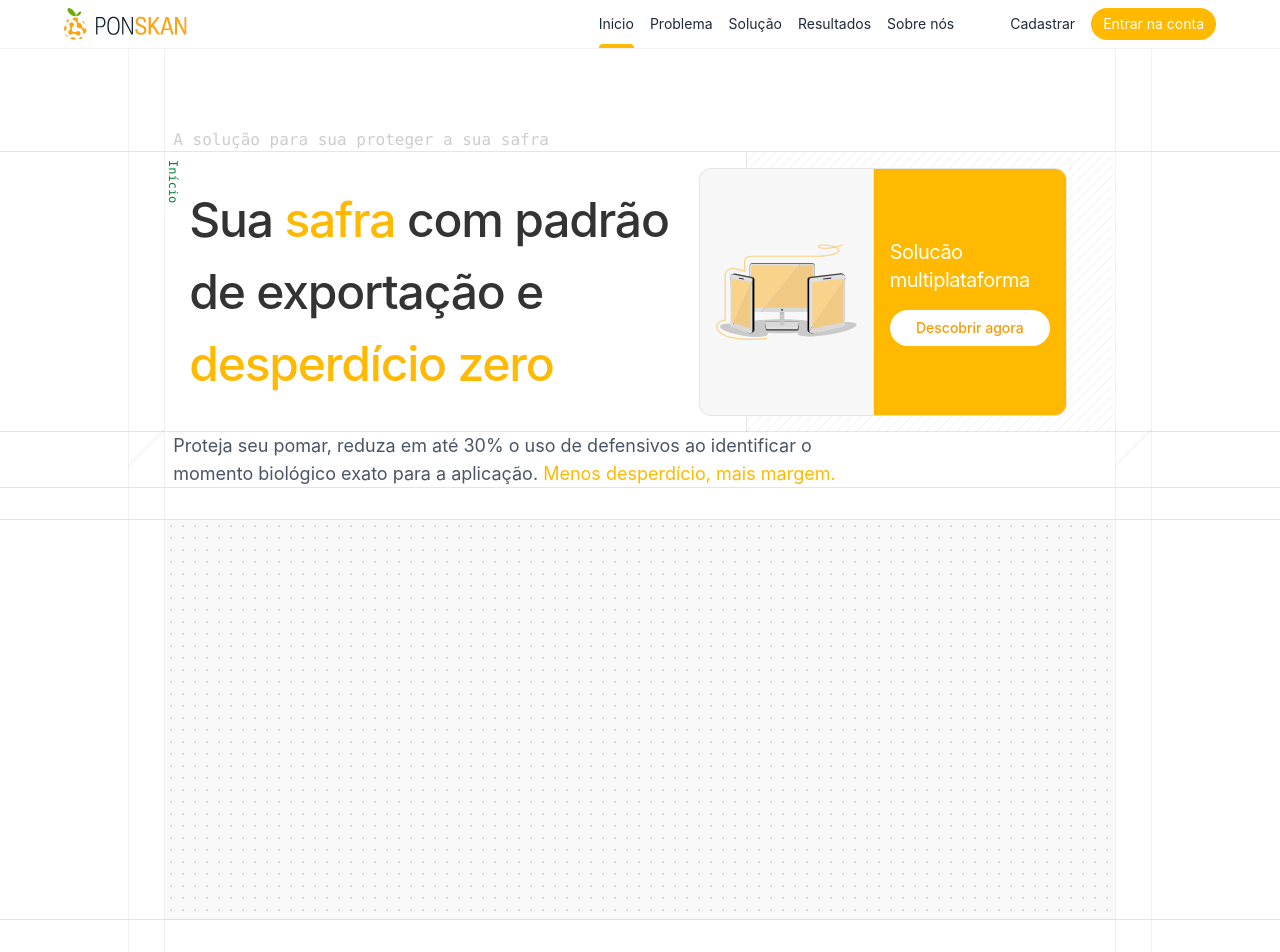
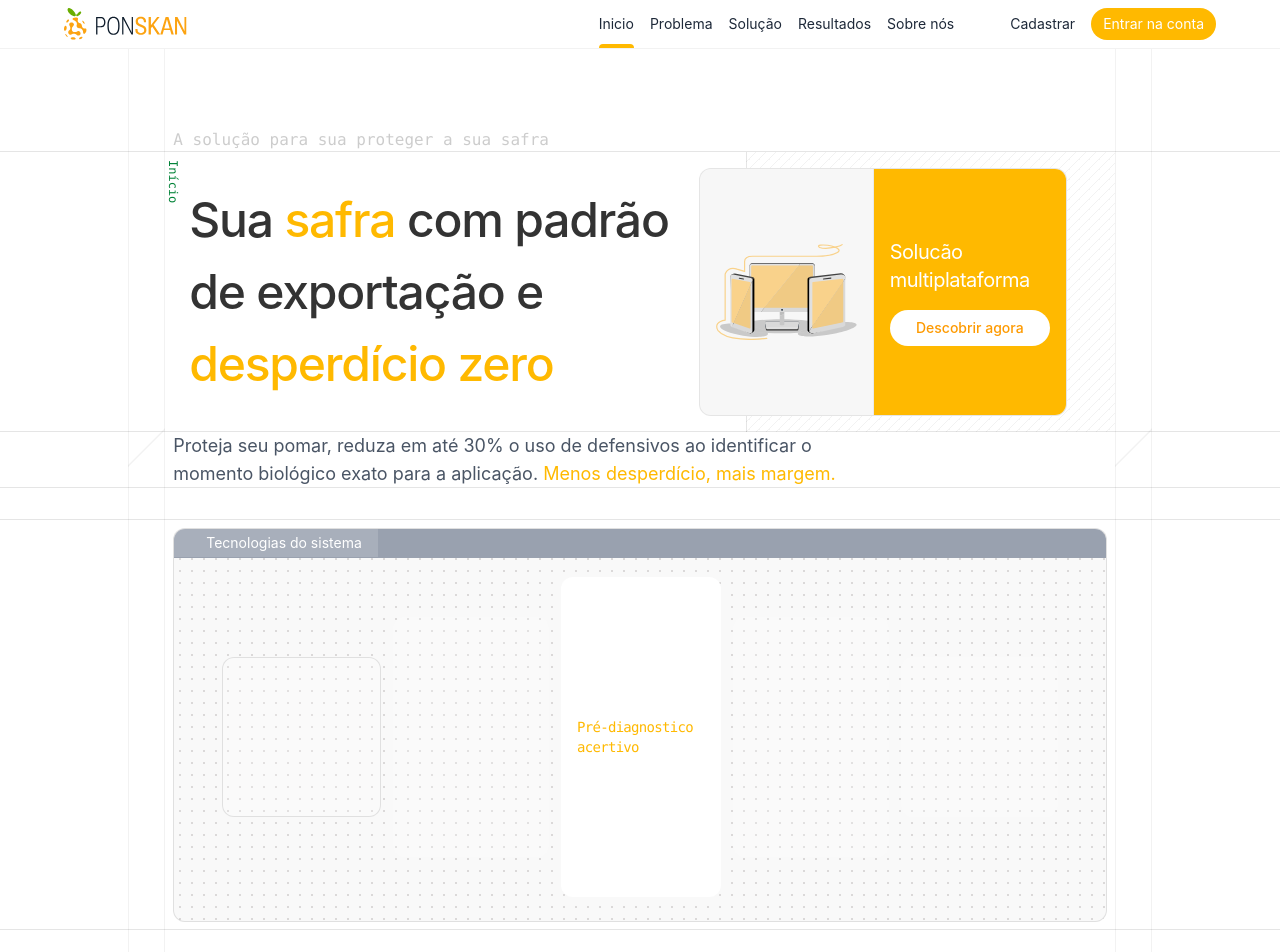
Before and after one commit to MatheusBertoldo1/Ponskan-React, a React (Vite) app: page / in a window 1280 px wide. Shown: the top 952 px of the page. Built offline with nearby package versions, Linux system fonts and the light colour scheme.

Commit message:
atualização hero

```diff
--- a/src/components/public/sections/Hero.tsx
+++ b/src/components/public/sections/Hero.tsx
@@ -39,15 +39,33 @@ export const Hero = () => {
             <ContentEdge className="py-4" />
 
             <ContentEdge>
-                <div className="" style={{
-                    width: "100%",
-                    height: "400px",
-                    backgroundColor: "#F9F9F9",
-                    backgroundImage : "radial-gradient(#dbd9d9 1px, #dbd9d9 1px, transparent 1px, transparent 100%)",
-                    backgroundSize: "12px 12px",
-                    backgroundRepeat: "repeat"
-                }}>
+                <div className="flex p-2 w-full">
+                    {/* Div de estilização */}
+                    <div className={"flex flex-1 relative rounded-xl overflow-hidden border border-black/10 bg-[#F9F9F9]"} style={{backgroundImage : "radial-gradient(#dbd9d9 1px, #dbd9d9 1px, transparent 1px, transparent 100%)", backgroundSize: "12px 12px", backgroundRepeat: "repeat"}}>
+                        <div className="absolute top-0 w-full bg-gray-400 text-sm text-white border-b border-gray-400">
+                            <div className="w-fit pl-8 pr-4 py-1 bg-white/15">Tecnologias do sistema</div>
+                        </div>
 
+                        {/* Wrapper Cards */}
+                        <div className="flex flex-1 gap-3 pt-12 pb-6 px-12 justify-center items-center">
+                            {/* Cards */}
+                            <div className="flex-1 min-w-20 max-w-40 h-40 bg-white/20 rounded-xl border border-black/10 hover:scale-105 transition-transform">
+                            </div>
+
+                            <div className="flex-1 min-w-20 max-w-40 h-60 bg-white/20 rounded-xl hover:scale-105 transition-transform">
+                            </div>
+
+                            <div className="flex flex-1 min-w-20 max-w-40 h-80 px-4 justify-center items-center bg-white bg-[image: amber-400/5] rounded-xl hover:scale-105 transition-transform">
+                                <h1 className="text-sm  text-amber-400 tracking-tighter font-mono">Pré-diagnostico acertivo</h1>
+                            </div>
+
+                            <div className="flex-1 min-w-20 max-w-40 h-60 bg-white/20 rounded-xl hover:scale-105 transition-transform">
+                            </div>
+
+                            <div className="flex-1 min-w-20 max-w-40 h-40 bg-white/20 rounded-xl hover:scale-105 transition-transform">
+                            </div>
+                        </div>
+                    </div>
                 </div>
             </ContentEdge>
 
```
